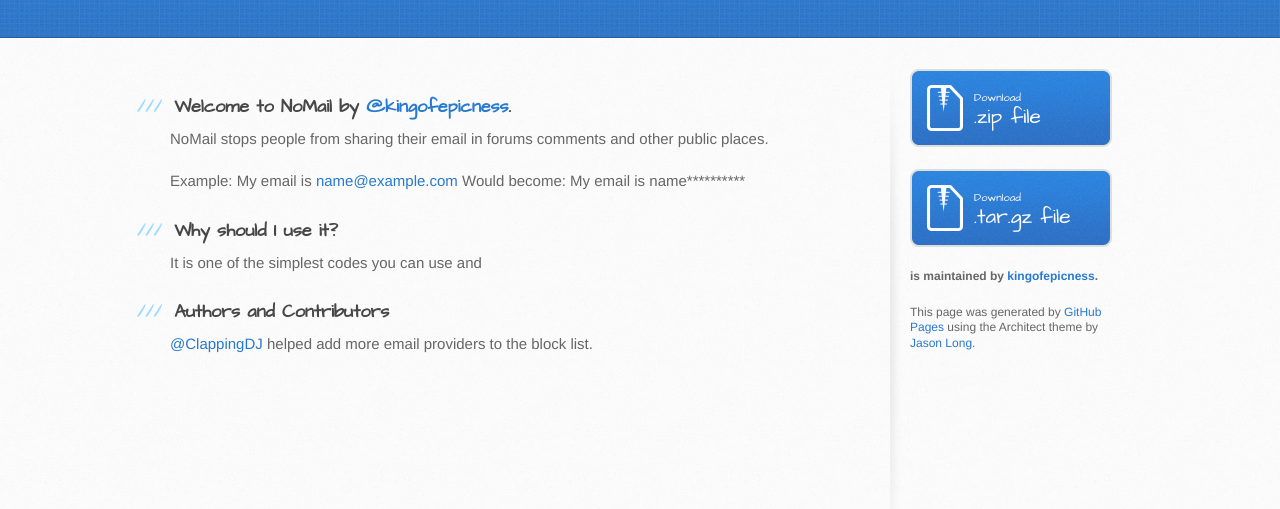
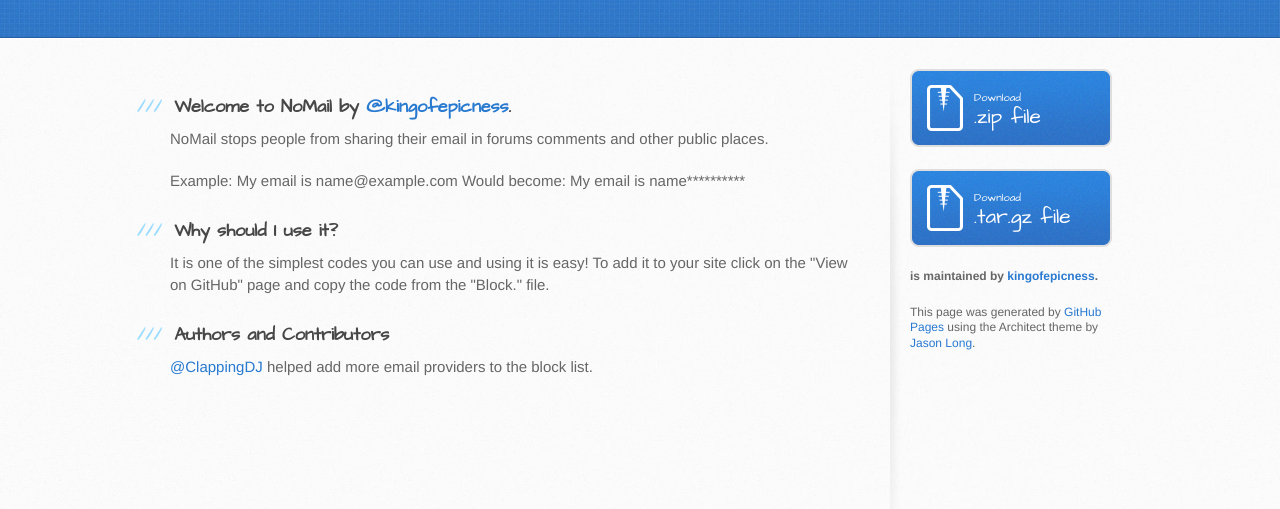
Before and after one commit to kingofepicness/email, a plain HTML site: page index.html in a window 1280 px wide. Shown: the part 197-706 px from the top of the page. Drawn offline with Linux system fonts and the light colour scheme.

Commit message:
Update index.html

```diff
--- a/index.html
+++ b/index.html
@@ -33,13 +33,14 @@
 
 <p>NoMail stops people from sharing their email in forums comments and other public places.</p>
 
-<p>Example: My email is <a href="mailto:name@example.com">name@example.com</a>
+<p>Example: My email is name@example.com
 Would become: My email is name**********</p>
 
 <h3>
 <a id="why-should-i-use-it" class="anchor" href="#why-should-i-use-it" aria-hidden="true"><span class="octicon octicon-link"></span></a>Why should I use it?</h3>
 
-<p>It is one of the simplest codes you can use and  </p>
+<p>It is one of the simplest codes you can use and using it is easy! To add it to your site click on the "View on GitHub" page
+and copy the code from the "Block." file.</p>
 
 <h3>
 <a id="authors-and-contributors" class="anchor" href="#authors-and-contributors" aria-hidden="true"><span class="octicon octicon-link"></span></a>Authors and Contributors</h3>
```
